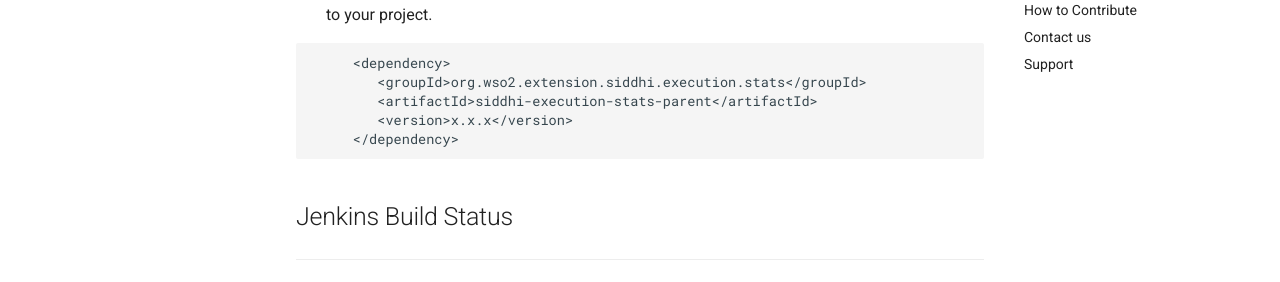
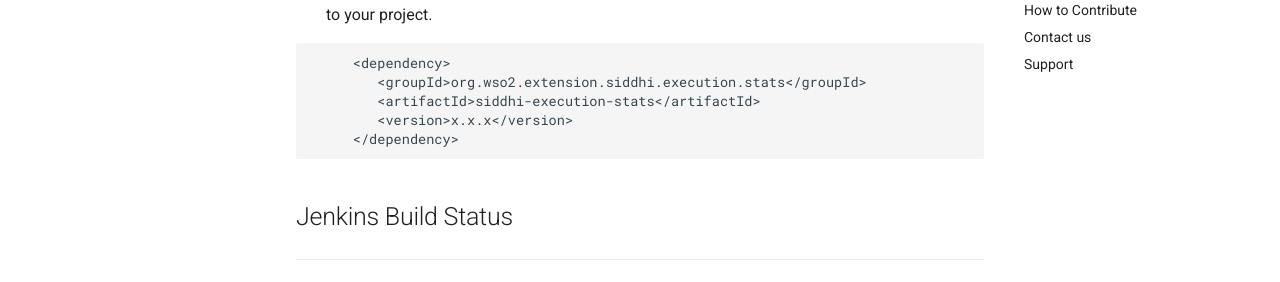
Before and after one commit to wso2-attic/siddhi-execution-stats, an MkDocs documentation site: the page built from docs/index.md, in a window 1280 px wide and 900 px high, scrolled down 709 px. Shown: the part 206-488 px from the top of the window. Built offline with MkDocs 1.6.1 and Material for MkDocs 9.7.7, drawn with Linux system fonts in a browser that asks for light colours; old or Windows-style settings are respelled for this version of MkDocs.

````diff
--- a/docs/index.md
+++ b/docs/index.md
@@ -29,7 +29,7 @@ Latest API Docs is <a target="_blank" href="https://wso2-extensions.github.io/si
 ```
      <dependency>
         <groupId>org.wso2.extension.siddhi.execution.stats</groupId>
-        <artifactId>siddhi-execution-stats-parent</artifactId>
+        <artifactId>siddhi-execution-stats</artifactId>
         <version>x.x.x</version>
      </dependency>
 ```
````
Also changed, not shown: README.md (+1 -1 lines).
